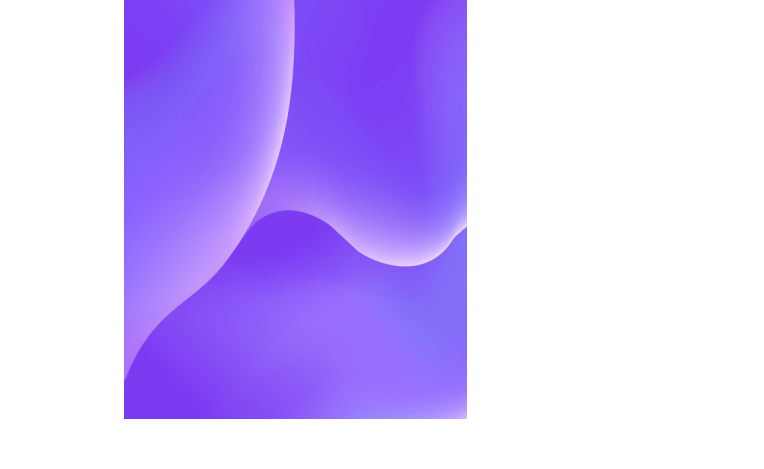
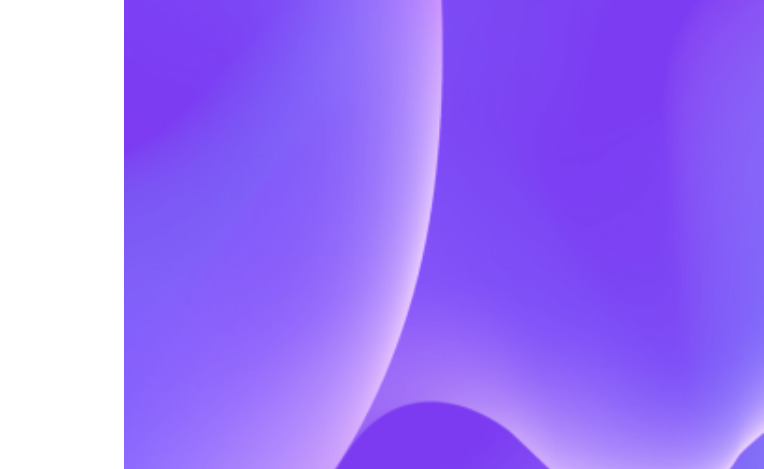
Before and after one commit to David-fj/projeto-vertigo, a plain HTML site: page index.html in a window 1280 px wide. Shown: the top 469 px of the page, 516-1280 px from the left. Drawn offline with Linux system fonts and the light colour scheme.

Commit message:
projeto finalizado 2.0

```diff
--- a/style.css
+++ b/style.css
@@ -161,6 +161,12 @@ main {
         width: 100%;
     }
 
+    .bg-desktop img {
+        display: block;
+        width: 100%;
+        height: 100%;
+    }
+
     .descricao h1 {
         font-size: 2.25rem;
     }
```
